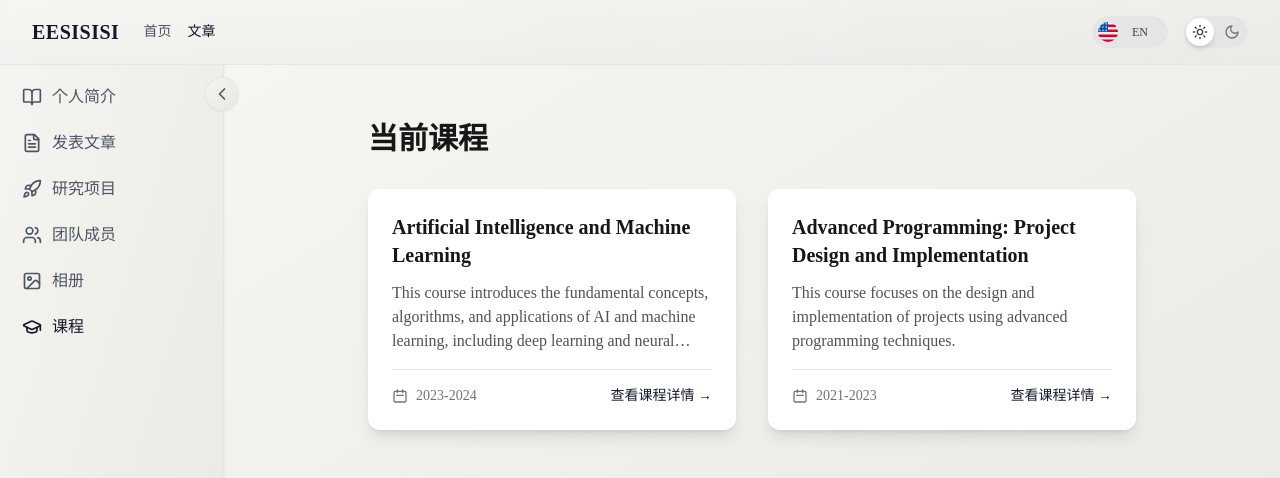
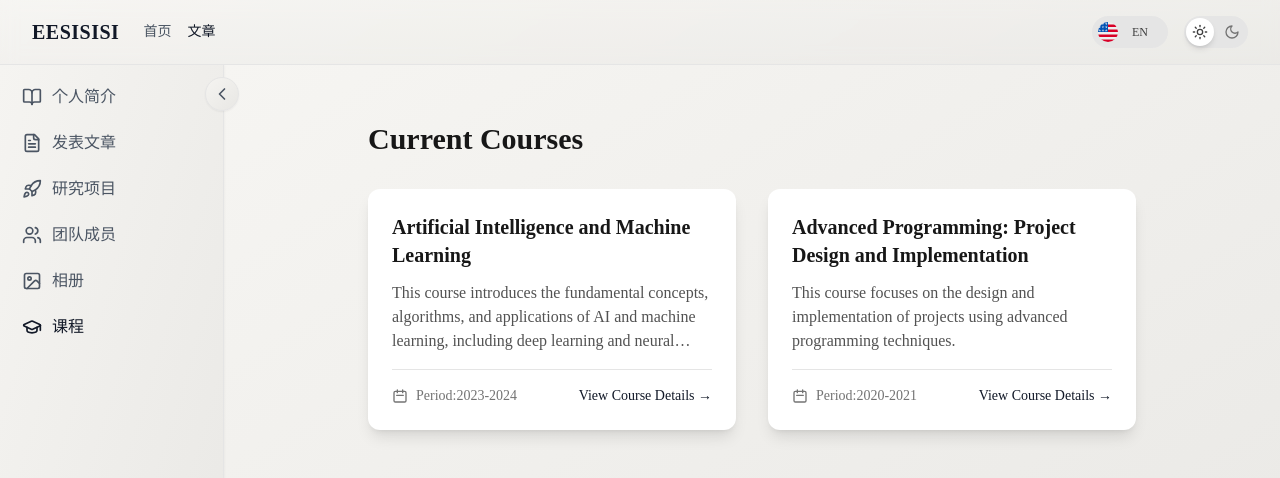
Before and after one commit to Frandy777/Eesissi-Blog, a Next.js app: page /en/current-courses in a window 1280 px wide. Shown: the top 478 px of the page. Built offline with nearby package versions, Linux system fonts and the light colour scheme; a web font is replaced by a local one.

Commit message:
修复英文界面显示中文的问题：直接从文件系统加载翻译文件，确保静态生成时正确处理语言

```diff
--- a/app/[lang]/current-courses/[courseId]/page.tsx
+++ b/app/[lang]/current-courses/[courseId]/page.tsx
@@ -1,8 +1,9 @@
 import Link from 'next/link';
-import { getTranslations } from 'next-intl/server';
 import MarkdownRenderer from '@/components/MarkdownRenderer';
 import { getCourseById, getAllCourseIds } from '@/lib/courses';
 import { locales } from '@/i18n/settings';
+import fs from 'fs/promises';
+import path from 'path';
 
 // 生成所有课程ID和语言的组合路径
 export async function generateStaticParams() {
@@ -20,10 +21,26 @@ export async function generateStaticParams() {
 export const dynamic = 'force-static';
 export const revalidate = 86400; // 每天重新验证一次
 
+// 直接从文件系统加载翻译文件
+async function loadTranslations(locale: string) {
+  try {
+    const filePath = path.join(process.cwd(), 'content', 'translations', `${locale}.json`);
+    const fileContent = await fs.readFile(filePath, 'utf8');
+    const translations = JSON.parse(fileContent);
+    return translations.Courses; // 返回Courses命名空间的翻译
+  } catch (error) {
+    console.error(`Error loading translations for ${locale}:`, error);
+    // 如果加载失败，返回空对象
+    return {};
+  }
+}
+
 export default async function CourseDetailPage({ params }: { params: Promise<{ lang: string, courseId: string }> }) {
   // 解析params Promise
   const { lang, courseId } = await params;
-  const t = await getTranslations('Courses');
+
+  // 直接从文件系统加载翻译
+  const translations = await loadTranslations(lang);
 
   // 获取课程详情数据
   const { content } = await getCourseById(courseId, lang);
@@ -47,7 +64,7 @@ export default async function CourseDetailPage({ params }: { params: Promise<{ l
             d="M10 19l-7-7m0 0l7-7m-7 7h18"
           />
         </svg>
-        {t('backToCourses')}
+        {translations.backToCourses || 'Back to Courses'}
       </Link>
       <div className="prose prose-lg dark:prose-invert max-w-none">
         <MarkdownRenderer content={content} />
--- a/app/[lang]/current-courses/page.tsx
+++ b/app/[lang]/current-courses/page.tsx
@@ -1,7 +1,8 @@
 import Link from 'next/link';
-import { getTranslations } from 'next-intl/server';
 import { getAllCourses } from '@/lib/courses';
 import { locales } from '@/i18n/settings';
+import fs from 'fs/promises';
+import path from 'path';
 
 // 生成所有语言的静态路径
 export function generateStaticParams() {
@@ -12,10 +13,26 @@ export function generateStaticParams() {
 export const dynamic = 'force-static';
 export const revalidate = 86400; // 每天重新验证一次
 
+// 直接从文件系统加载翻译文件
+async function loadTranslations(locale: string) {
+  try {
+    const filePath = path.join(process.cwd(), 'content', 'translations', `${locale}.json`);
+    const fileContent = await fs.readFile(filePath, 'utf8');
+    const translations = JSON.parse(fileContent);
+    return translations.Courses; // 返回Courses命名空间的翻译
+  } catch (error) {
+    console.error(`Error loading translations for ${locale}:`, error);
+    // 如果加载失败，返回空对象
+    return {};
+  }
+}
+
 export default async function CoursesPage({ params }: { params: Promise<{ lang: string }> }) {
   // 解析params Promise
   const { lang } = await params;
-  const t = await getTranslations('Courses');
+
+  // 直接从文件系统加载翻译
+  const translations = await loadTranslations(lang);
 
   // 获取所有课程数据
   const courses = await getAllCourses();
@@ -23,7 +40,7 @@ export default async function CoursesPage({ params }: { params: Promise<{ lang:
   if (!courses || courses.length === 0) {
     return (
       <div className="max-w-4xl mx-auto px-4 py-8">
-        <h1 className="text-3xl font-bold mb-8">{t('currentCourses')}</h1>
+        <h1 className="text-3xl font-bold mb-8">{translations.currentCourses || 'Current Courses'}</h1>
         <p className="text-neutral-600 dark:text-neutral-400">No courses found.</p>
       </div>
     );
@@ -32,7 +49,7 @@ export default async function CoursesPage({ params }: { params: Promise<{ lang:
   return (
     <div className="max-w-7xl mx-auto px-4 sm:px-6 lg:px-8 py-12">
       <h1 className="text-3xl font-bold mb-8 text-neutral-900 dark:text-neutral-100">
-        {t('currentCourses')}
+        {translations.currentCourses || 'Current Courses'}
       </h1>
       <div className="grid grid-cols-1 md:grid-cols-2 lg:grid-cols-2 gap-8">
         {courses.map((course) => (
@@ -63,10 +80,10 @@ export default async function CoursesPage({ params }: { params: Promise<{ lang:
                       d="M8 7V3m8 4V3m-9 8h10M5 21h14a2 2 0 002-2V7a2 2 0 00-2-2H5a2 2 0 00-2 2v12a2 2 0 002 2z"
                     />
                   </svg>
-                  {course.period}
+                  <span>{translations.period || 'Period'}:</span> {course.period[lang as keyof typeof course.period] || course.period.en || course.period.zh}
                 </div>
                 <span className="text-sm text-primary font-medium">
-                  {t('viewCourse')} →
+                  {translations.viewCourse || 'View Course Details'} →
                 </span>
               </div>
             </div>
--- a/lib/courses.ts
+++ b/lib/courses.ts
@@ -12,7 +12,10 @@ export interface CourseCard {
     zh: string;
     en: string;
   };
-  period: string;
+  period: {
+    zh: string;
+    en: string;
+  };
 }
 
 export interface CourseContent {
@@ -72,7 +75,10 @@ export async function getAllCourses(): Promise<CourseCard[]> {
               zh: zhFrontmatter.description || '',
               en: enFrontmatter.description || '',
             },
-            period: zhFrontmatter.period || enFrontmatter.period || '',
+            period: {
+              zh: zhFrontmatter.period || '',
+              en: enFrontmatter.period || zhFrontmatter.period || '', // 如果英文没有设置，则使用中文值
+            },
           };
         } catch (error) {
           console.error(`Error processing course ${folder}:`, error);
```
